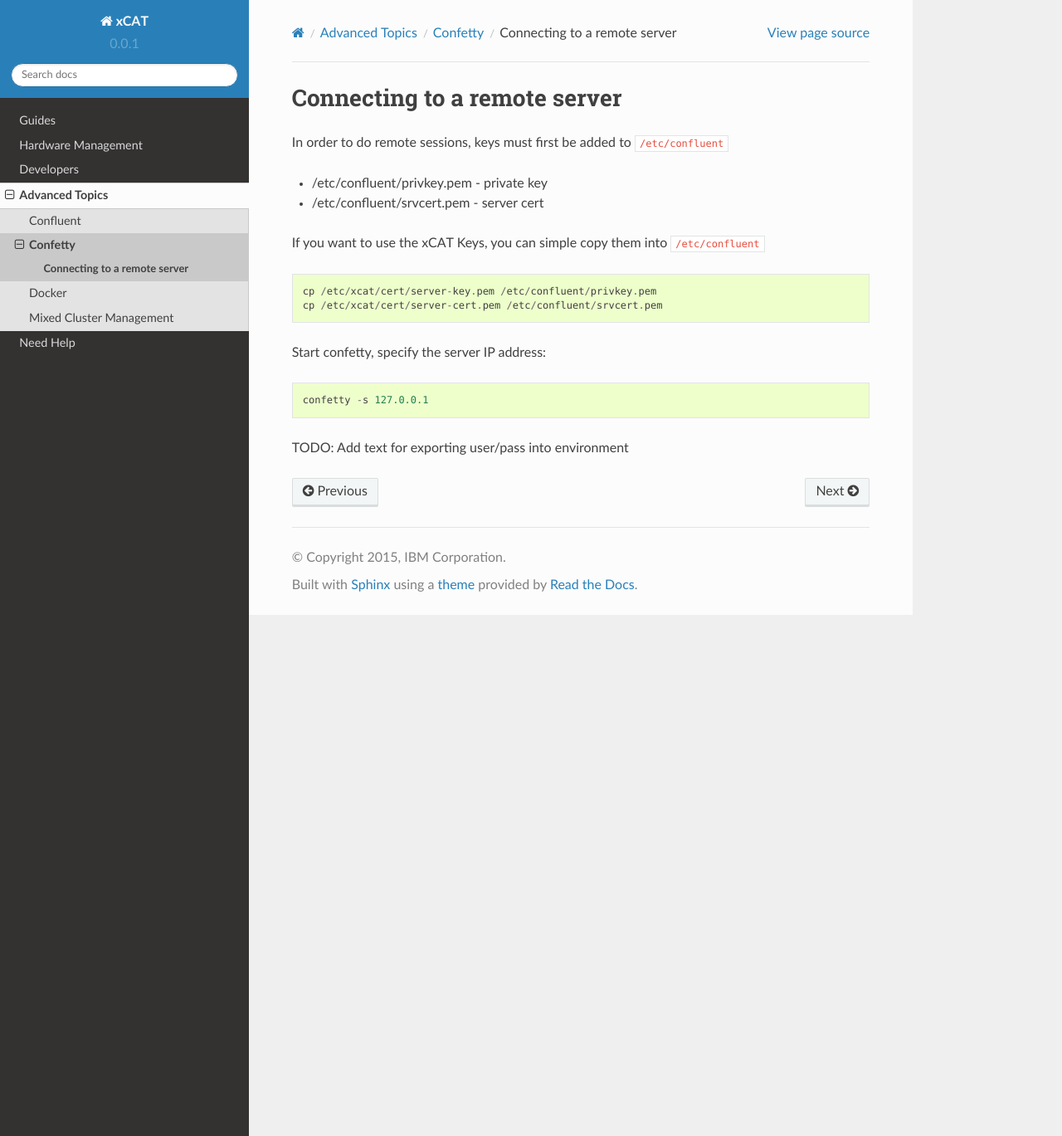
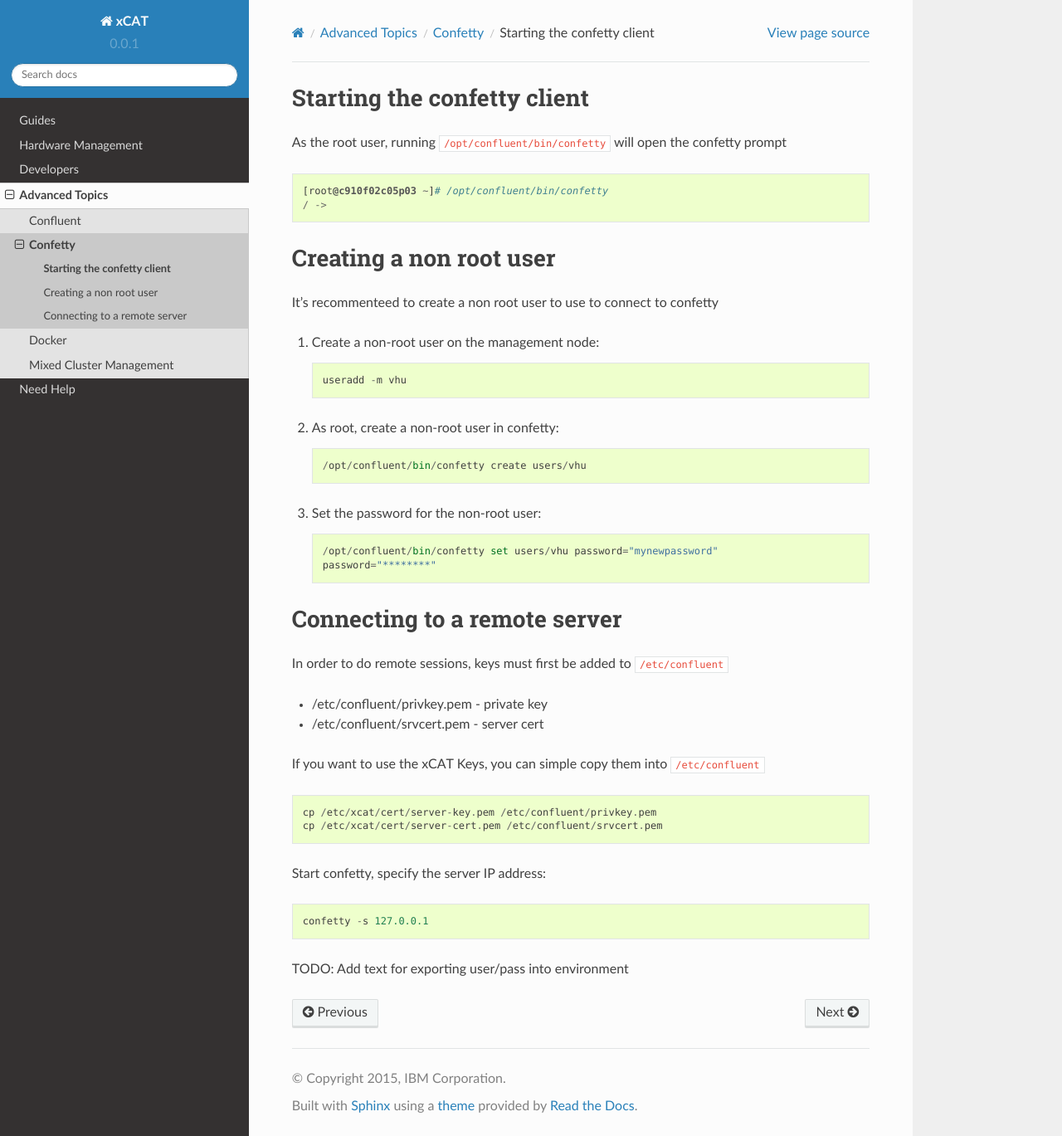
Before and after one commit to junxiawang/xcat-doc, a Sphinx documentation site: the page built from source/advanced/confetty/confetty.rst, in a window 1280 px wide and 1369 px high. Shown: the whole window at 83% size. Built offline with Sphinx 7.4.7 and the Read the Docs theme 2.0.0, drawn with Linux system fonts in a browser that asks for light colours.

Commit message:
Adding instructions for creating users in confetty

```diff
--- a/source/advanced/confetty/confetty.rst
+++ b/source/advanced/confetty/confetty.rst
@@ -1,6 +1,34 @@
+
+
+Starting the confetty client
+============================
+
+As the root user, running ``/opt/confluent/bin/confetty`` will open the confetty prompt ::
+
+      [root@c910f02c05p03 ~]# /opt/confluent/bin/confetty
+      / ->
+
+Creating a non root user
+========================
+
+It's recommenteed to create a non root user to use to connect to confetty
+
+#. Create a non-root user on the management node: ::
+
+      useradd -m vhu
+
+#. As root, create a non-root user in confetty: ::
+
+      /opt/confluent/bin/confetty create users/vhu
+
+#. Set the password for the non-root user: ::
+
+      /opt/confluent/bin/confetty set users/vhu password="mynewpassword"
+      password="********"
+
 
 Connecting to a remote server
------------------------------
+=============================
 
 
 In order to do remote sessions, keys must first be added to ``/etc/confluent``
```
